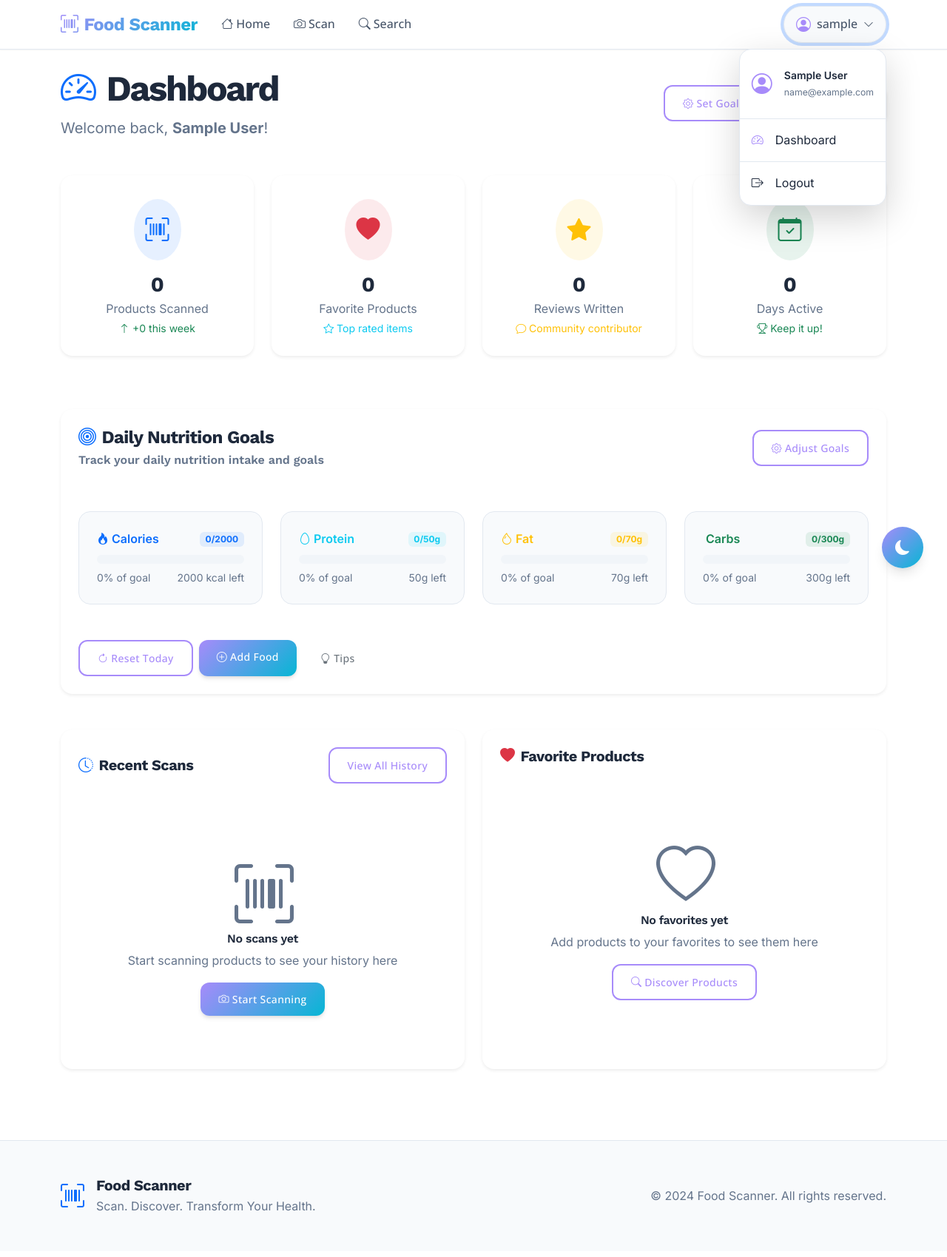
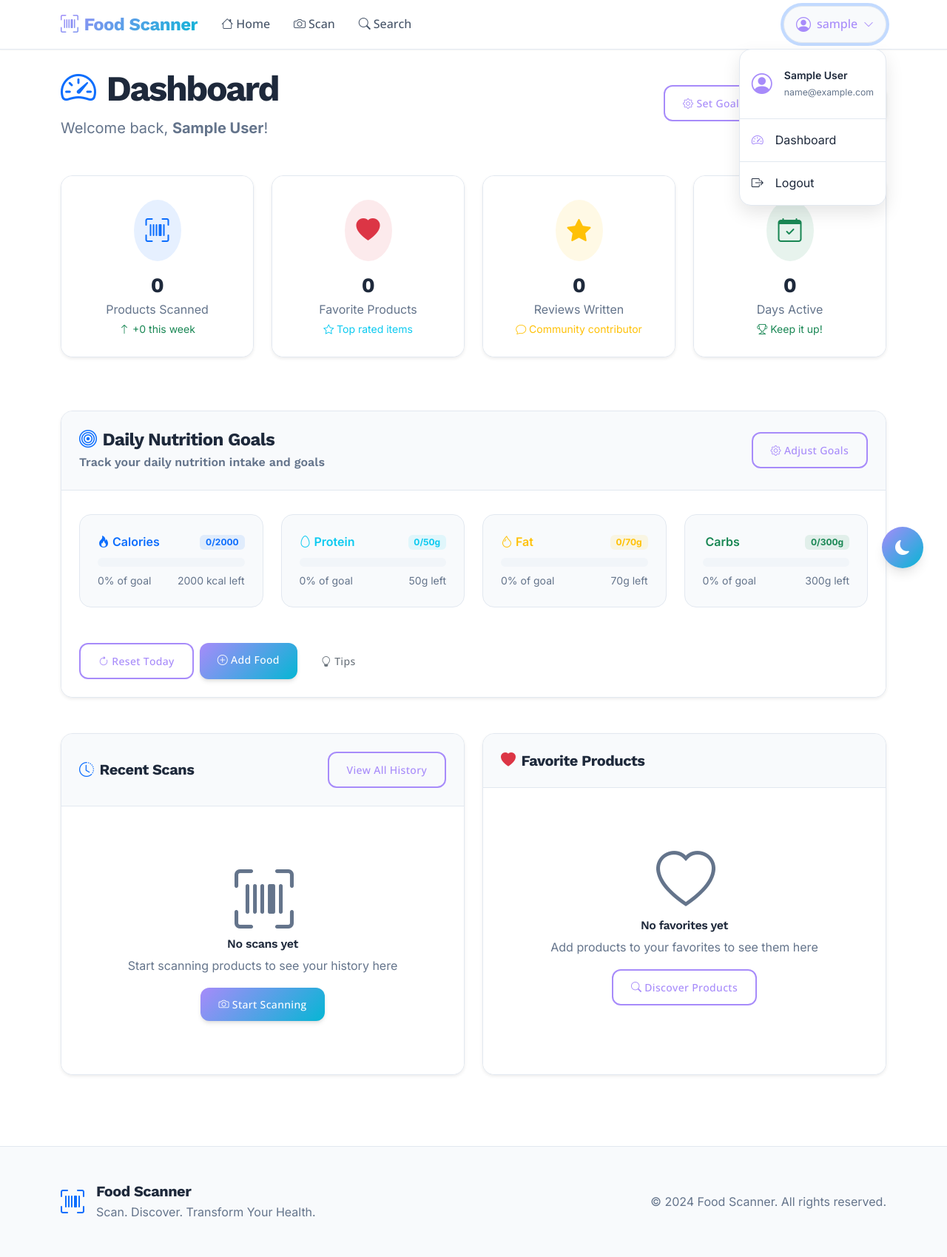
Before and after one commit to DrashtiC07/FoodFacts-k0, a Django app: page /accounts/dashboard/ in a window 1280 px wide, after a click that opens the changed part. Shown: the whole page at 74% size. Before the commit the page ends 1637 px from the top, so only its background shows below. Run offline with Django 4.2, Linux system fonts and the light colour scheme; the visitor is signed in with stand-in values (Sample User, id 1); data comes from the database, SQL or seed files in the repository; data that the repository does not hold is empty; some libraries are stand-ins or nearby versions.

Commit message:
feat: fix global theme toggle consistency
Enhance CSS for Bootstrap components and improve theme toggle reliability.

#VERCEL_SKIP

Co-authored-by: Drashti <144822294+DrashtiC07@users.noreply.github.com>

```diff
--- a/templates/base.html
+++ b/templates/base.html
@@ -59,12 +59,16 @@
             --border-color: #374151;
         }
 
+        /* Enhanced global styling to ensure theme applies to all elements */
+        * {
+            transition: background-color 0.3s ease, color 0.3s ease, border-color 0.3s ease !important;
+        }
+
         /* Apply fonts globally for better visibility */
         body {
             font-family: var(--font-primary) !important;
             background-color: var(--bg-primary) !important;
             color: var(--text-primary) !important;
-            transition: background-color 0.3s ease, color 0.3s ease;
         }
 
         h1, h2, h3, h4, h5, h6 {
@@ -72,68 +76,174 @@
             color: var(--text-primary) !important;
         }
 
-        /* Enhanced navbar styling for theme compatibility */
-        .navbar {
+        /* Enhanced navbar styling with higher specificity */
+        .navbar,
+        .navbar-expand-lg {
             background-color: var(--card-bg) !important;
-            border-bottom: 1px solid var(--border-color);
+            border-bottom: 1px solid var(--border-color) !important;
             backdrop-filter: blur(10px);
-            /* Added z-index to ensure navbar stays above all content */
             z-index: 1050 !important;
         }
 
-        .navbar-brand {
+        .navbar-brand,
+        .navbar-brand:hover,
+        .navbar-brand:focus {
             color: var(--text-primary) !important;
             font-family: var(--font-secondary) !important;
         }
 
-        .nav-link {
+        .nav-link,
+        .navbar-nav .nav-link {
             color: var(--text-secondary) !important;
             font-weight: 500;
         }
 
-        .nav-link:hover {
+        .nav-link:hover,
+        .nav-link:focus,
+        .navbar-nav .nav-link:hover,
+        .navbar-nav .nav-link:focus {
             color: var(--primary-color) !important;
         }
 
-        /* Enhanced button styling */
+        /* Enhanced Bootstrap component overrides */
         .btn-primary {
-            background-color: var(--primary-color);
-            border-color: var(--primary-color);
-            color: white;
+            background-color: var(--primary-color) !important;
+            border-color: var(--primary-color) !important;
+            color: white !important;
+        }
+
+        .btn-primary:hover,
+        .btn-primary:focus,
+        .btn-primary:active {
+            background-color: var(--primary-color) !important;
+            border-color: var(--primary-color) !important;
+            opacity: 0.9;
         }
 
         .btn-outline-primary {
-            border-color: var(--primary-color);
-            color: var(--primary-color);
+            border-color: var(--primary-color) !important;
+            color: var(--primary-color) !important;
+            background-color: transparent !important;
         }
 
-        .btn-outline-primary:hover {
-            background-color: var(--primary-color);
-            border-color: var(--primary-color);
-            color: white;
+        .btn-outline-primary:hover,
+        .btn-outline-primary:focus,
+        .btn-outline-primary:active {
+            background-color: var(--primary-color) !important;
+            border-color: var(--primary-color) !important;
+            color: white !important;
         }
 
-        /* Enhanced dropdown styling */
+        /* Enhanced dropdown styling with higher specificity */
         .dropdown-menu {
             background-color: var(--card-bg) !important;
             border: 1px solid var(--border-color) !important;
-            box-shadow: 0 10px 25px rgba(0, 0, 0, 0.1);
+            box-shadow: 0 10px 25px rgba(0, 0, 0, 0.1) !important;
         }
 
         .dropdown-item {
             color: var(--text-primary) !important;
+            background-color: transparent !important;
         }
 
-        .dropdown-item:hover {
+        .dropdown-item:hover,
+        .dropdown-item:focus,
+        .dropdown-item:active {
             background-color: var(--bg-secondary) !important;
             color: var(--primary-color) !important;
         }
 
+        .dropdown-header {
+            color: var(--text-primary) !important;
+        }
+
+        .dropdown-divider {
+            border-color: var(--border-color) !important;
+        }
+
+        /* Enhanced card styling */
+        .card {
+            background-color: var(--card-bg) !important;
+            border: 1px solid var(--border-color) !important;
+            color: var(--text-primary) !important;
+        }
+
+        .card-header {
+            background-color: var(--bg-secondary) !important;
+            border-bottom: 1px solid var(--border-color) !important;
+            color: var(--text-primary) !important;
+        }
+
+        .card-body {
+            background-color: var(--card-bg) !important;
+            color: var(--text-primary) !important;
+        }
+
+        /* Enhanced form styling */
+        .form-control,
+        .form-select {
+            background-color: var(--card-bg) !important;
+            border: 1px solid var(--border-color) !important;
+            color: var(--text-primary) !important;
+        }
+
+        .form-control:focus,
+        .form-select:focus {
+            background-color: var(--card-bg) !important;
+            border-color: var(--primary-color) !important;
+            color: var(--text-primary) !important;
+            box-shadow: 0 0 0 0.2rem rgba(37, 99, 235, 0.25) !important;
+        }
+
+        .form-control::placeholder {
+            color: var(--text-muted) !important;
+        }
+
         /* Enhanced alert styling */
         .alert {
-            border: 1px solid var(--border-color);
-            background-color: var(--card-bg);
-            color: var(--text-primary);
+            border: 1px solid var(--border-color) !important;
+            background-color: var(--card-bg) !important;
+            color: var(--text-primary) !important;
+        }
+
+        /* Enhanced table styling */
+        .table {
+            color: var(--text-primary) !important;
+        }
+
+        .table th {
+            border-color: var(--border-color) !important;
+            background-color: var(--bg-secondary) !important;
+            color: var(--text-primary) !important;
+        }
+
+        .table td {
+            border-color: var(--border-color) !important;
+            color: var(--text-primary) !important;
+        }
+
+        /* Enhanced modal styling */
+        .modal-content {
+            background-color: var(--card-bg) !important;
+            border: 1px solid var(--border-color) !important;
+        }
+
+        .modal-header {
+            border-bottom: 1px solid var(--border-color) !important;
+            background-color: var(--bg-secondary) !important;
+        }
+
+        .modal-title {
+            color: var(--text-primary) !important;
+        }
+
+        .modal-body {
+            color: var(--text-primary) !important;
+        }
+
+        .modal-footer {
+            border-top: 1px solid var(--border-color) !important;
+            background-color: var(--bg-secondary) !important;
         }
 
         /* Enhanced theme toggle button */
@@ -159,7 +269,6 @@
             box-shadow: 0 6px 20px rgba(0, 0, 0, 0.2);
         }
 
-        /* Added active state for theme toggle button */
         .theme-toggle:active {
             transform: scale(0.95);
         }
@@ -188,6 +297,20 @@
 
         .text-muted {
             color: var(--text-muted) !important;
+        }
+
+        /* Enhanced text color overrides */
+        p, span, div, li, a {
+            color: inherit !important;
+        }
+
+        a:not(.btn):not(.nav-link):not(.dropdown-item) {
+            color: var(--primary-color) !important;
+        }
+
+        a:not(.btn):not(.nav-link):not(.dropdown-item):hover {
+            color: var(--primary-color) !important;
+            opacity: 0.8;
         }
     </style>
 
@@ -352,7 +475,7 @@
         </div>
     </footer>
 
-    <!-- Enhanced theme toggle script for better functionality -->
+    <!-- Enhanced theme toggle script with better reliability -->
     <script>
         const themeToggle = document.getElementById('theme-toggle');
         const html = document.documentElement;
@@ -361,8 +484,7 @@
         // Load saved theme or default to light
         const savedTheme = localStorage.getItem('theme') || 'light';
         console.log('[v0] Loading saved theme:', savedTheme);
-        html.setAttribute('data-theme', savedTheme);
-        updateThemeIcon(savedTheme);
+        applyTheme(savedTheme);
 
         themeToggle.addEventListener('click', function(e) {
             e.preventDefault();
@@ -380,30 +502,8 @@
                 this.style.opacity = '0.7';
 
                 // Apply theme changes
-                html.setAttribute('data-theme', newTheme);
+                applyTheme(newTheme);
                 localStorage.setItem('theme', newTheme);
-                updateThemeIcon(newTheme);
-
-                // Force CSS update by triggering reflow
-                document.body.offsetHeight;
-
-                // Update CSS custom properties immediately
-                const root = document.documentElement;
-                if (newTheme === 'dark') {
-                    root.style.setProperty('--text-primary', '#f9fafb');
-                    root.style.setProperty('--text-secondary', '#d1d5db');
-                    root.style.setProperty('--bg-primary', '#111827');
-                    root.style.setProperty('--bg-secondary', '#1f2937');
-                    root.style.setProperty('--card-bg', '#1f2937');
-                    root.style.setProperty('--border-color', '#374151');
-                } else {
-                    root.style.setProperty('--text-primary', '#1f2937');
-                    root.style.setProperty('--text-secondary', '#4b5563');
-                    root.style.setProperty('--bg-primary', '#ffffff');
-                    root.style.setProperty('--bg-secondary', '#f8fafc');
-                    root.style.setProperty('--card-bg', '#ffffff');
-                    root.style.setProperty('--border-color', '#e5e7eb');
-                }
 
                 // Reset button appearance
                 setTimeout(() => {
@@ -413,13 +513,6 @@
 
                 console.log('[v0] Theme switched successfully to:', newTheme);
 
-                // Show brief success indicator
-                const originalIcon = icon.className;
-                icon.className = 'bi bi-check-circle-fill';
-                setTimeout(() => {
-                    updateThemeIcon(newTheme);
-                }, 500);
-
             } catch (error) {
                 console.error('[v0] Error switching theme:', error);
                 // Reset button on error
@@ -427,6 +520,33 @@
                 this.style.opacity = '1';
             }
         });
+
+        function applyTheme(theme) {
+            console.log('[v0] Applying theme:', theme);
+            try {
+                // Set data-theme attribute
+                html.setAttribute('data-theme', theme);
+
+                // Force immediate CSS update
+                document.body.offsetHeight;
+
+                // Update theme icon
+                updateThemeIcon(theme);
+
+                // Force repaint of all elements
+                setTimeout(() => {
+                    const allElements = document.querySelectorAll('*');
+                    allElements.forEach(el => {
+                        el.style.display = 'none';
+                        el.offsetHeight; // Trigger reflow
+                        el.style.display = '';
+                    });
+                }, 50);
+
+            } catch (error) {
+                console.error('[v0] Error applying theme:', error);
+            }
+        }
 
         function updateThemeIcon(theme) {
             console.log('[v0] Updating theme icon for:', theme);
@@ -458,15 +578,16 @@
             console.log('[v0] DOM loaded, ensuring theme is applied');
             try {
                 const currentTheme = html.getAttribute('data-theme') || 'light';
-                updateThemeIcon(currentTheme);
-
-                // Ensure theme variables are applied
-                setTimeout(() => {
-                    document.body.offsetHeight; // Trigger reflow
-                }, 50);
+                applyTheme(currentTheme);
             } catch (error) {
                 console.error('[v0] Error applying theme on load:', error);
             }
+        });
+
+        window.addEventListener('pageshow', function() {
+            console.log('[v0] Page shown, reapplying theme');
+            const currentTheme = html.getAttribute('data-theme') || localStorage.getItem('theme') || 'light';
+            applyTheme(currentTheme);
         });
     </script>
 
```
